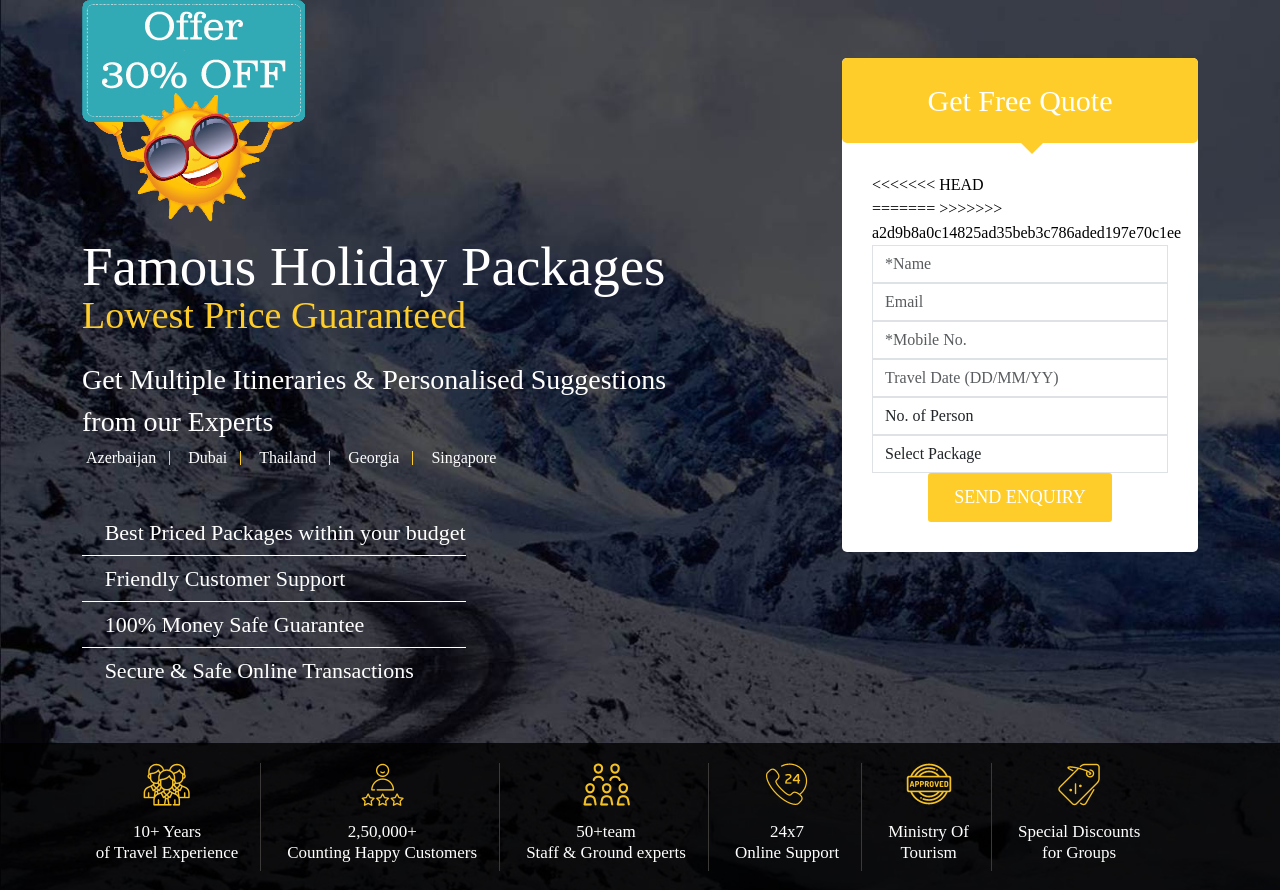
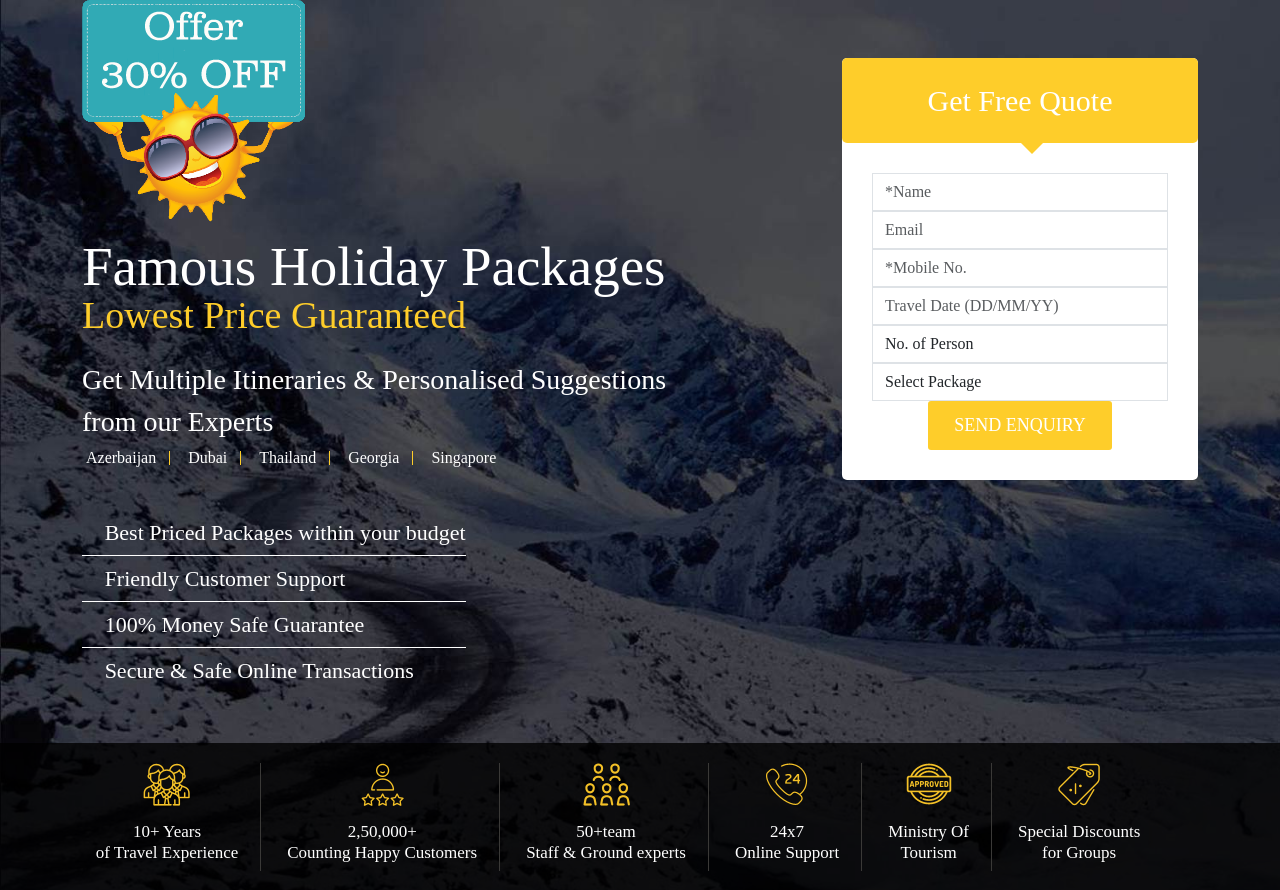
Before and after one commit to psrdev/tours_landing, a PHP site: page /packages/ in a window 1280 px wide. Shown: the part 97-987 px from the top of the page. Run offline with PHP 8.4, Linux system fonts and the light colour scheme; some libraries are stand-ins or nearby versions; some web fonts are replaced.

Commit message:
updated the code

```diff
--- a/src/views/home.php
+++ b/src/views/home.php
@@ -115,11 +115,7 @@ $all_data = $repo->all();
                         <div class="free-quotes">
                             <div class="get-free" id="Get-Free-Quote">Get Free Quote</div>
                             <div class="get-free-qoute">
-<<<<<<< HEAD
                                 <form method="POST" name="indexform" action="/packages/contact">
-=======
-                                <form method="POST" name="indexform" action="/contact">
->>>>>>> a2d9b8a0c14825ad35beb3c786aded197e70c1ee
                                     <div class="form-group">
                                         <input type="text" name="name" class="form-control" placeholder="*Name"
                                             required>
@@ -571,11 +567,7 @@ $all_data = $repo->all();
                     </button>
                 </div>
                 <div class="modal-body">
-<<<<<<< HEAD
                     <form method="POST" name="indexform" action="/packages/contact">
-=======
-                    <form method="POST" name="indexform" action="/contact">
->>>>>>> a2d9b8a0c14825ad35beb3c786aded197e70c1ee
                         <div class="form-group">
                             <input type="text" name="name" class="form-control" placeholder="*Name" required>
                         </div>
@@ -645,11 +637,7 @@ $all_data = $repo->all();
                     </button>
                 </div>
                 <div class="modal-body">
-<<<<<<< HEAD
                     <form method="POST" name="indexform" action="/packages/contact">
-=======
-                    <form method="POST" name="indexform" action="/contact">
->>>>>>> a2d9b8a0c14825ad35beb3c786aded197e70c1ee
                         <div class="form-group">
                             <input type="text" name="name" class="form-control" placeholder="*Name" required>
                         </div>
```
Also changed, not shown: .htaccess.
